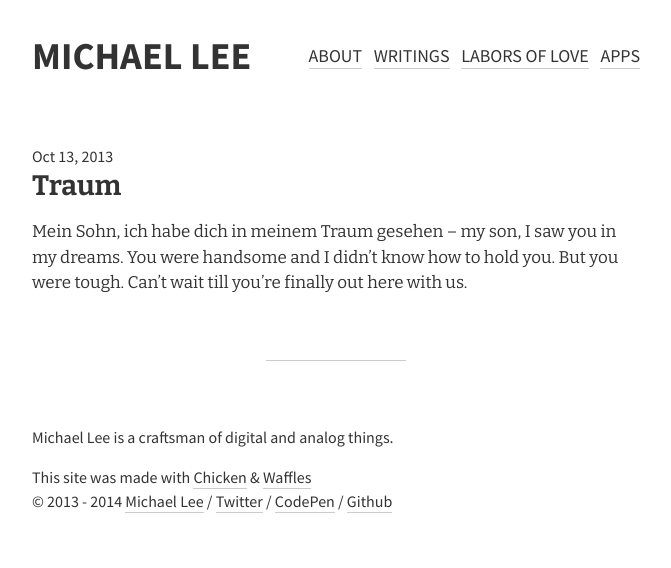
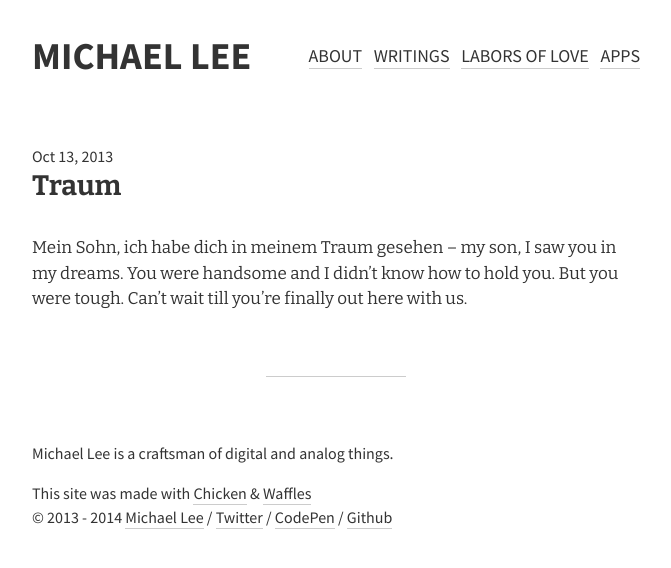
Before and after one commit to michaellee/old-michaelsoolee.com, a Jekyll site: the page built from _posts/2013-10-13-mein-sohn-traum.md, in a window 1280 px wide. Shown: the top 568 px of the page, without its empty margins (304-975 px from the left). Built offline with Jekyll 4.4.1, drawn with Linux system fonts in a browser that asks for light colours; Markdown is read by kramdown in place of the engine named in the settings.

Commit message:
Fixed header

```diff
--- a/_layouts/post.html
+++ b/_layouts/post.html
@@ -3,14 +3,14 @@ layout: default
 ---
 
 <article>
-  <header>
+  <header class="mb1">
 
     <div class="sans-serif">{{ page.date | date: "%b %-d, %Y" }}</div>
 
     {% if page.external %}
-    <a class="h3 bold inline external mb1" href="{{ page.external }}">{{ page.title }}</a>
+    <a class="h3 bold inline external" href="{{ page.external }}">{{ page.title }}</a>
     {% else %}
-    <h1 class="h3 bold inline mb1">{{ page.title }}</h1>
+    <h1 class="h3 bold inline">{{ page.title }}</h1>
     {% endif %}
 
   </header>
```
